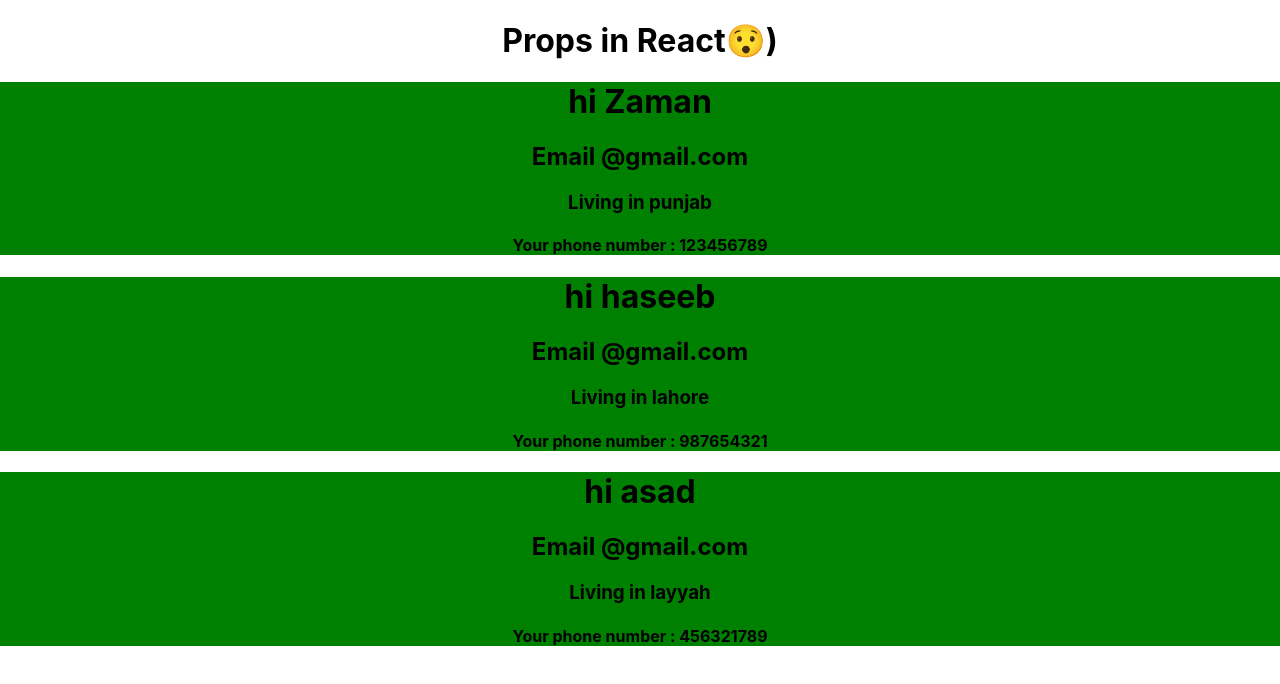
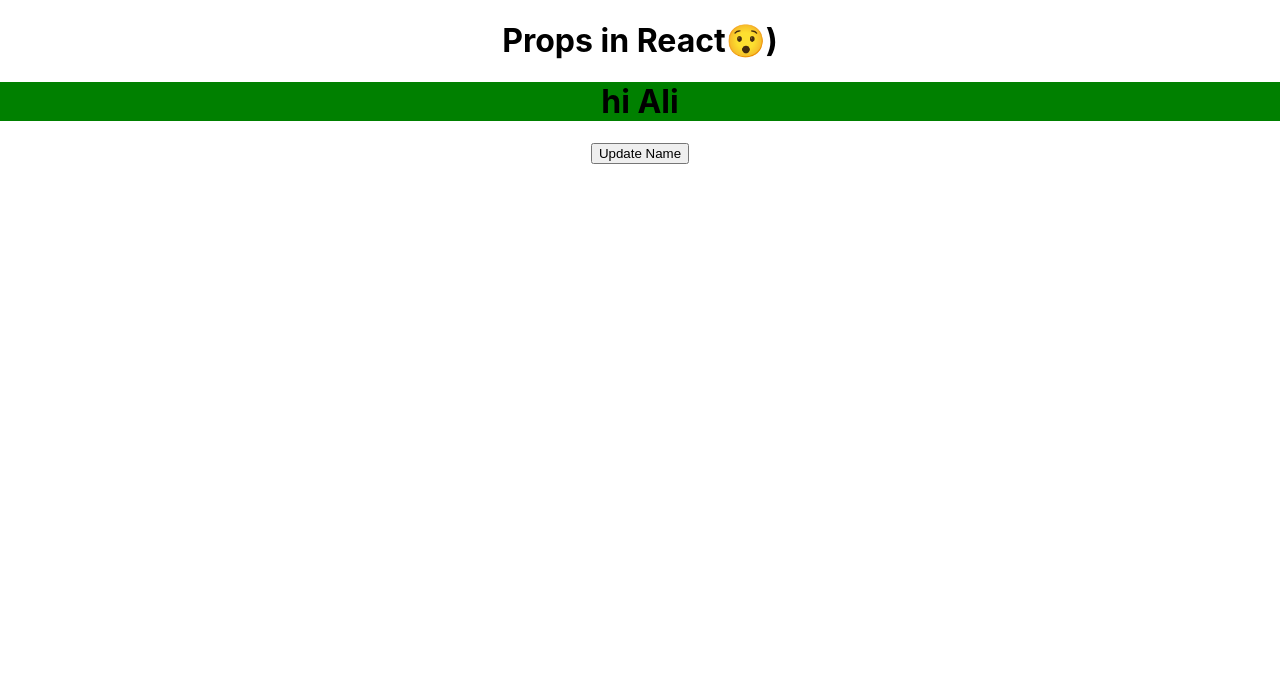
Before and after one commit to zamiasha/Learning-react-, a React (Create React App) app: page / in a window 1280 px wide. Shown: the top 684 px of the page. Built offline with nearby package versions, Linux system fonts and the light colour scheme.

Commit message:
user componet in app and  update the  data on click

```diff
--- a/src/App.jsx
+++ b/src/App.jsx
@@ -1,4 +1,4 @@
-import {useState} from 'react';
+import React,{useState} from 'react';
 import logo from './logo.svg';
 import './App.css';
 import Student from './components/Student';
@@ -7,16 +7,23 @@ import User  from './components/User';
 function App() {
 
 
+
+
+    const [name,setName]=useState("Ali")
+
+
     return (
         <div className="App">
 
         <h1>Props in React😯) </h1>
+        <Student name={name} />
+       <button onClick={()=>{setName("Zaman")}}>Update Name</button>
 
 
 
-    <Student name="Zaman" email="@gmail.com"  address="punjab" phone="123456789" />
-    <Student name="haseeb" email="@gmail.com" address="lahore" phone="987654321"/>
-    <Student name="asad" email="@gmail.com" address="layyah" phone="456321789"/>
+
+
+
 
 
 
--- a/src/components/Student.jsx
+++ b/src/components/Student.jsx
@@ -1,12 +1,12 @@
 import React from 'react'
-import '../../src/App.css';
-function Student ({name,email,address,phone}) {
+import '../App.css';
+function Student ({name}) {
   return (
         <div className="begin">
             <h1>hi {name} </h1>
-            <h2>Email {email} </h2>
+            {/* <h2>Email {email} </h2>
             <h3>Living in {address} </h3>
-            <h4>Your phone number : {phone} </h4>
+            <h4>Your phone number : {phone} </h4> */}
         </div>
 
 )
```
